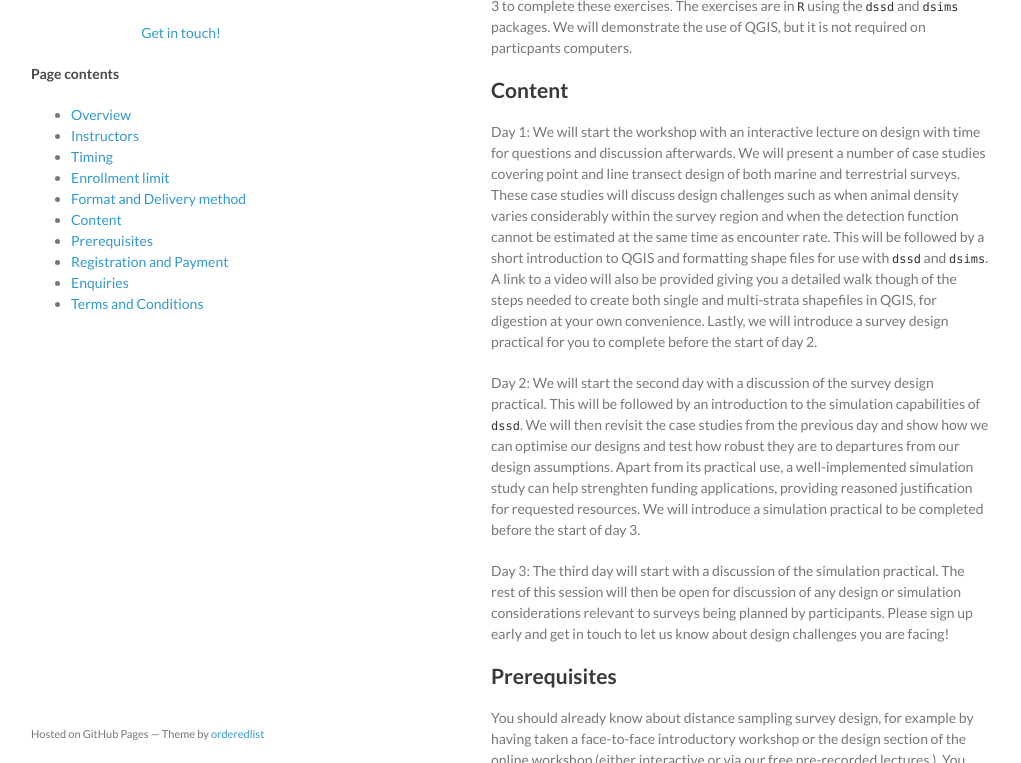
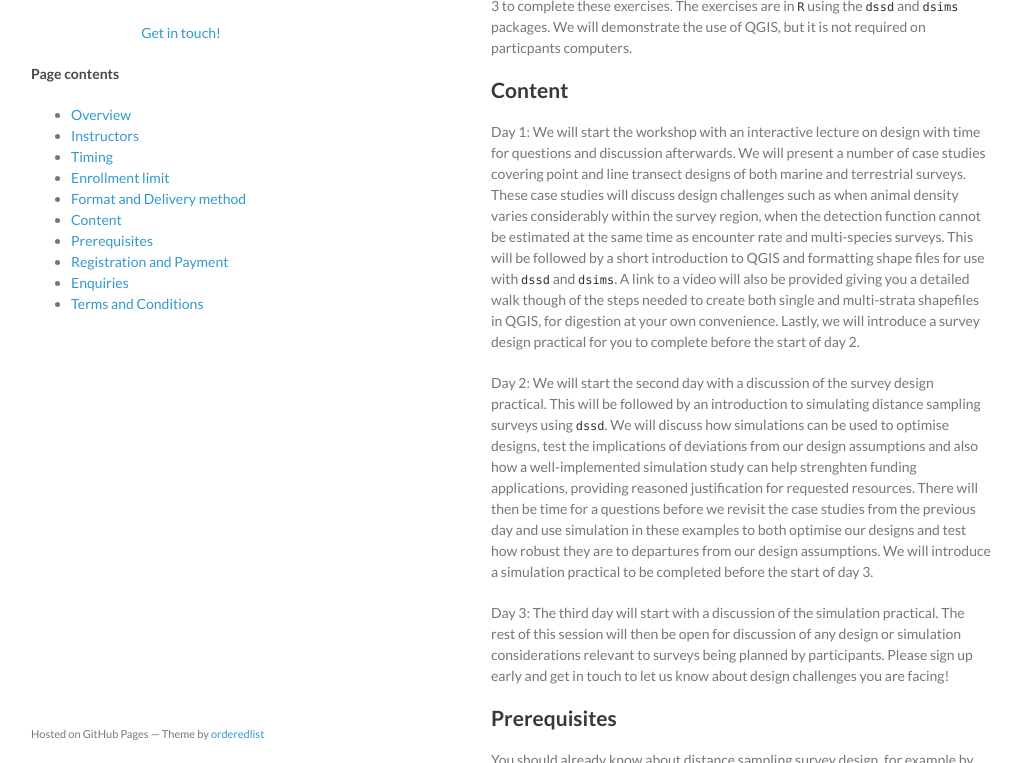
Before and after one commit to distanceworkshops/distanceworkshops.github.io, a Jekyll site: the page built from design-march-2021.md, in a window 1280 px wide and 900 px high, scrolled down 891 px, cut to the strip 137-900 px from the top of the window. Shown: the whole strip, without its empty margins (129-1150 px from the left). Built offline with Jekyll 4.4.1, drawn with Linux system fonts in a browser that asks for light colours.

Commit message:
Update design-march-2021.md

```diff
--- a/design-march-2021.md
+++ b/design-march-2021.md
@@ -33,9 +33,9 @@ The workshop will be a mix of live online interactive sessions, delivered via vi
 
 ## Content
 
-Day 1: We will start the workshop with an interactive lecture on design with time for questions and discussion afterwards. We will present a number of case studies covering point and line transect design of both marine and terrestrial surveys. These case studies will discuss design challenges such as when animal density varies considerably within the survey region and when the detection function cannot be estimated at the same time as encounter rate. This will be followed by a short introduction to QGIS and formatting shape files for use with `dssd` and `dsims`. A link to a video will also be provided giving you a detailed walk though of the steps needed to create both single and multi-strata shapefiles in QGIS, for digestion at your own convenience. Lastly, we will introduce a survey design practical for you to complete before the start of day 2.
+Day 1: We will start the workshop with an interactive lecture on design with time for questions and discussion afterwards. We will present a number of case studies covering point and line transect designs of both marine and terrestrial surveys. These case studies will discuss design challenges such as when animal density varies considerably within the survey region, when the detection function cannot be estimated at the same time as encounter rate and multi-species surveys. This will be followed by a short introduction to QGIS and formatting shape files for use with `dssd` and `dsims`. A link to a video will also be provided giving you a detailed walk though of the steps needed to create both single and multi-strata shapefiles in QGIS, for digestion at your own convenience. Lastly, we will introduce a survey design practical for you to complete before the start of day 2.
 
-Day 2: We will start the second day with a discussion of the survey design practical. This will be followed by an introduction to the simulation capabilities of `dssd`. We will then revisit the case studies from the previous day and show how we can optimise our designs and test how robust they are to departures from our design assumptions.  Apart from its practical use, a well-implemented simulation study can help strenghten funding applications, providing reasoned justification for requested resources.  We will introduce a simulation practical to be completed before the start of day 3.
+Day 2: We will start the second day with a discussion of the survey design practical. This will be followed by an introduction to simulating distance sampling surveys using `dssd`. We will discuss how simulations can be used to optimise designs, test the implications of deviations from our design assumptions and also how a well-implemented simulation study can help strenghten funding applications, providing reasoned justification for requested resources. There will then be time for a questions before we revisit the case studies from the previous day and use simulation in these examples to both optimise our designs and test how robust they are to departures from our design assumptions. We will introduce a simulation practical to be completed before the start of day 3.
 
 Day 3: The third day will start with a discussion of the simulation practical. The rest of this session will then be open for discussion of any design or simulation considerations relevant to surveys being planned by participants. Please sign up early and get in touch to let us know about design challenges you are facing!
 
```
